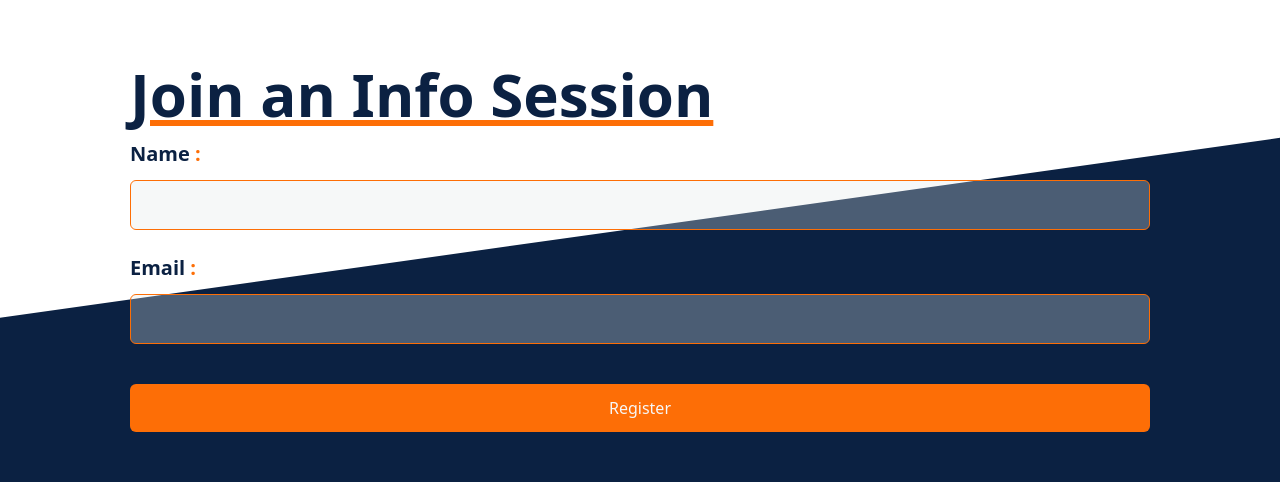
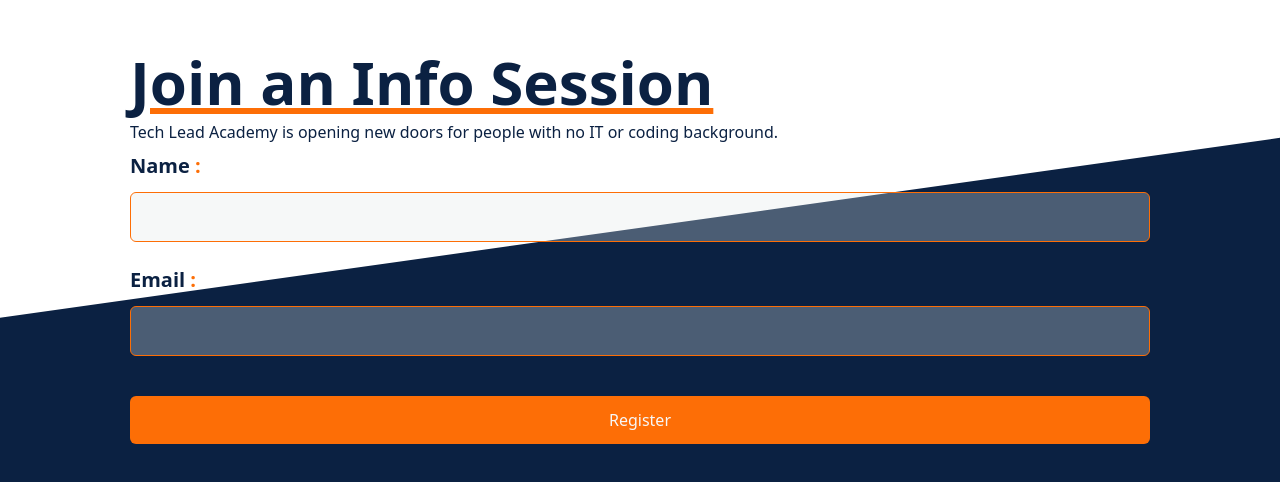
Before and after one commit to KaiIemsawat/tla-page, a React (Vite) app: page / in a window 1280 px wide. Shown: the part 5328-5810 px from the top of the page. Built offline with nearby package versions, Linux system fonts and the light colour scheme.

Commit message:
added missing phrase

```diff
--- a/src/scenes/Register.jsx
+++ b/src/scenes/Register.jsx
@@ -13,6 +13,10 @@
                         <h2 className="text-4xl sm:text-6xl font-semibold text-c-blue underline decoration-c-orange py-2">
                             Join an Info Session
                         </h2>
+                        <p className="text-c-blue font-light">
+                            Tech Lead Academy is opening new doors for people
+                            with no IT or coding background.
+                        </p>
                     </div>
                     <form className="flex flex-col" action="">
                         <div className="flex flex-col gap-3">
```
